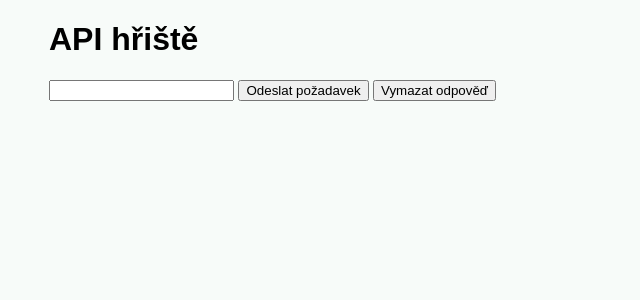
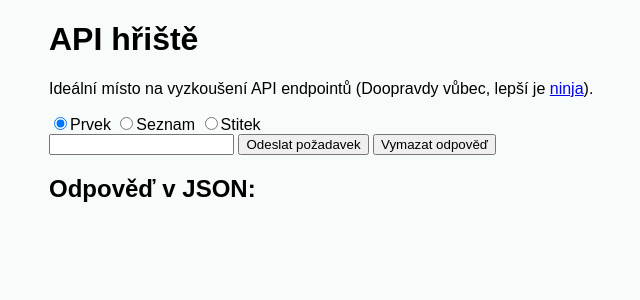
Before and after one commit to gyarab/2025_wt_prj_hlavnicka, a Django app: template prj/app/templates/api_playground.html in a window 1280 px wide. Shown: the part 40-340 px from the top of the page, without its empty margins (191-831 px from the left). Run offline with Django 5.2, Linux system fonts and the light colour scheme; the template is opened without the code that fills it, so the values that code supplies are empty.

Commit message:
doledelani hriste

```diff
--- a/prj/app/templates/api_playground.html
+++ b/prj/app/templates/api_playground.html
@@ -1,25 +1,39 @@
 {% extends "base.html" %}
 {% block content %}
     <h1>API hřiště</h1>
+    <p>Ideální místo na vyzkoušení API endpointů (Doopravdy vůbec, lepší je <a href="/api/docs">ninja</a>).</p>
+    <label for="radio-prvek"><input type="radio" id="radio-prvek" name="apiOption" value="prvek" checked>Prvek</label>
+    <label for="radio-seznam"><input type="radio" id="radio-seznam" name="apiOption" value="seznam">Seznam</label>
+    <label for="radio-stitek"><input type="radio" id="radio-stitek" name="apiOption" value="stitek">Stitek</label>
+    <br>
     <input type="number" name="prvekInput" id="prvekInput">
     <button id="sendRequest">Odeslat požadavek</button>
     <button id="clearResponse">Vymazat odpověď</button>
     <div>
+        <h2>Odpověď v JSON:</h2>
         <pre  style="white-space: pre-wrap;" id="responseContainer">
         </pre>
+
     </div>
     <script>
         document.getElementById("sendRequest").addEventListener("click", function() {
             const prvekId = document.getElementById("prvekInput").value;
-            fetch(`/api/prvek/${prvekId}/`)
+            const apiOption = document.querySelector('input[name="apiOption"]:checked').value;
+            fetch(`/api/${apiOption}/${prvekId}/`)
                 .then(response => response.json())
                 .then(data => {
-                    document.getElementById("responseContainer").innerText = JSON.stringify(data);
+                    document.getElementById("responseContainer").innerText = JSON.stringify(data, null, 2); // Aby se to sformátovalo.
+                    document.getElementById("responseContainer").style.color = "black";
+                })
+                .catch(error => {
+                    document.getElementById("responseContainer").innerText = "Chyba: " + error;
+                    document.getElementById("responseContainer").style.color = "red";
                 });
         });
 
         document.getElementById("clearResponse").addEventListener("click", function() {
             document.getElementById("responseContainer").innerText = "";
+            document.getElementById("responseContainer").style.color = "black";
         });
     </script>
 {% endblock %}
```
